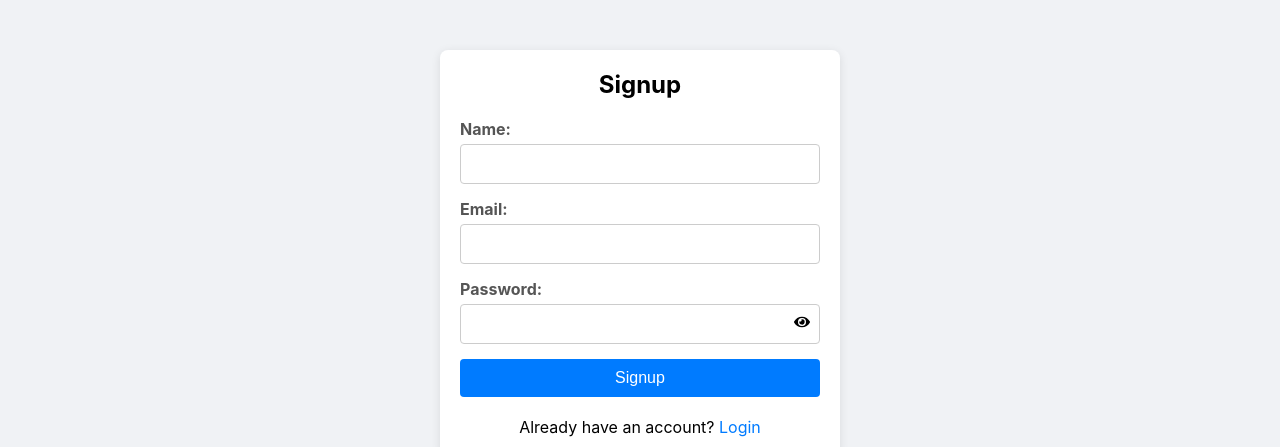
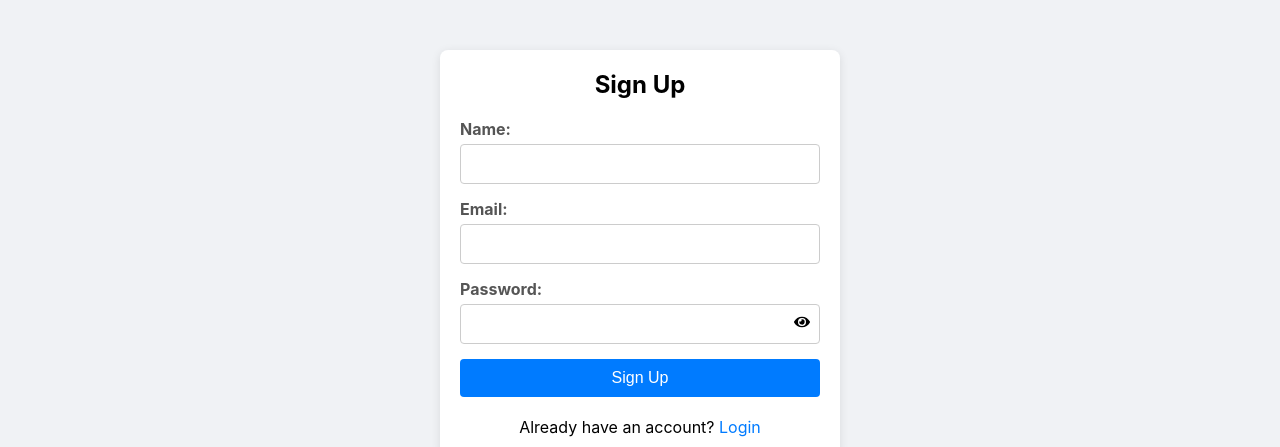
Before and after one commit to varunchithiraala/Todo-Web-Application, a React (Create React App) app in the folder frontend/: page /signup in a window 1280 px wide. Shown: the part 179-626 px from the top of the page. Built offline with nearby package versions, Linux system fonts and the light colour scheme.

Commit message:
Todo Web Application Solution

```diff
--- a/frontend/src/components/Auth/Signup/index.js
+++ b/frontend/src/components/Auth/Signup/index.js
@@ -33,7 +33,7 @@ const Signup = () => {
   return (
     <div className="signup">
       <div className="signup-container">
-        <h2 className="signup-title">Signup</h2>
+        <h2 className="signup-title">Sign Up</h2>
         <form className="signup-form" onSubmit={handleSubmit}>
           <div className="form-group">
             <label className="form-label">Name:</label>
@@ -70,8 +70,8 @@ const Signup = () => {
               </span>
             </div>
           </div>
-          <button type="submit" className="signup-button">Signup</button>
-          {error && <div className="error-message">{error}</div>}
+          <button type="submit" className="signup-button">Sign Up</button>
+          {error && <div className="error-message">*{error}</div>}
         </form>
         <div className="login-prompt">
           <p>Already have an account? <span className="login-link" onClick={handleLoginRedirect}>Login</span></p>
```
